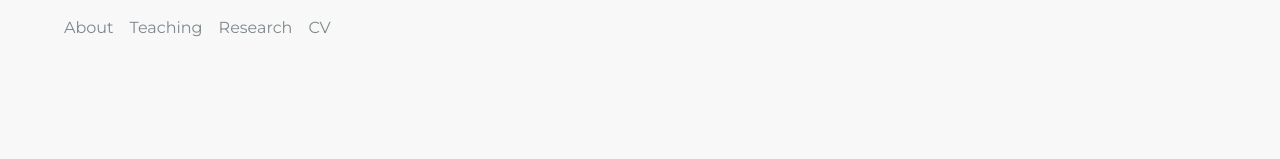
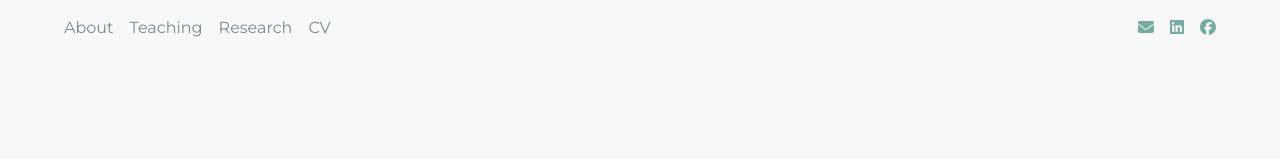
Before and after one commit to genepaolo/angesvu, a Next.js app: page / in a window 1280 px wide. Shown: the top 159 px of the page. Built offline with nearby package versions, Linux system fonts and the light colour scheme.

Commit message:
Contacts color change

```diff
--- a/src/app/_components/Contacts/index.tsx
+++ b/src/app/_components/Contacts/index.tsx
@@ -3,7 +3,7 @@ import { faEnvelope } from "@fortawesome/free-solid-svg-icons";
 import { faLinkedin, faFacebook } from "@fortawesome/free-brands-svg-icons";
 
 export default function Contacts(props:any) {
-  const color = props.color ? props.color : "text-white";
+  const color = props.color ? props.color : "text-cambridge";
   return (
     <div className="text-md flex flex-row justify-center gap-x-4">
       <a href="mailto:angesvu@u.northwestern.edu" target="_blank">
```
